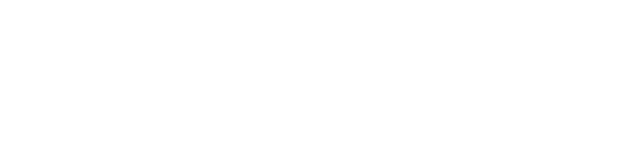
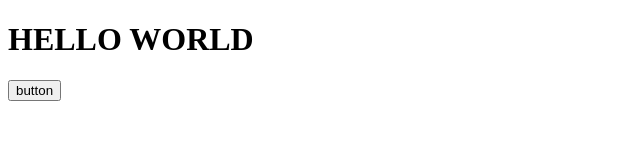
Before and after one commit to Jemkin07/TailwindCSS, a plain HTML site: page index.html in a window 1280 px wide. Shown: the whole page, without its empty margins (0-640 px from the left). Drawn offline with Linux system fonts and the light colour scheme.

Commit message:
first changes

```diff
--- a/index.html
+++ b/index.html
@@ -6,6 +6,9 @@
     <title>Document</title>
 </head>
 <body>
-
+    <div>
+        <h1>HELLO WORLD</h1>
+        <button>button</button>
+    </div>
 </body>
 </html>
```
